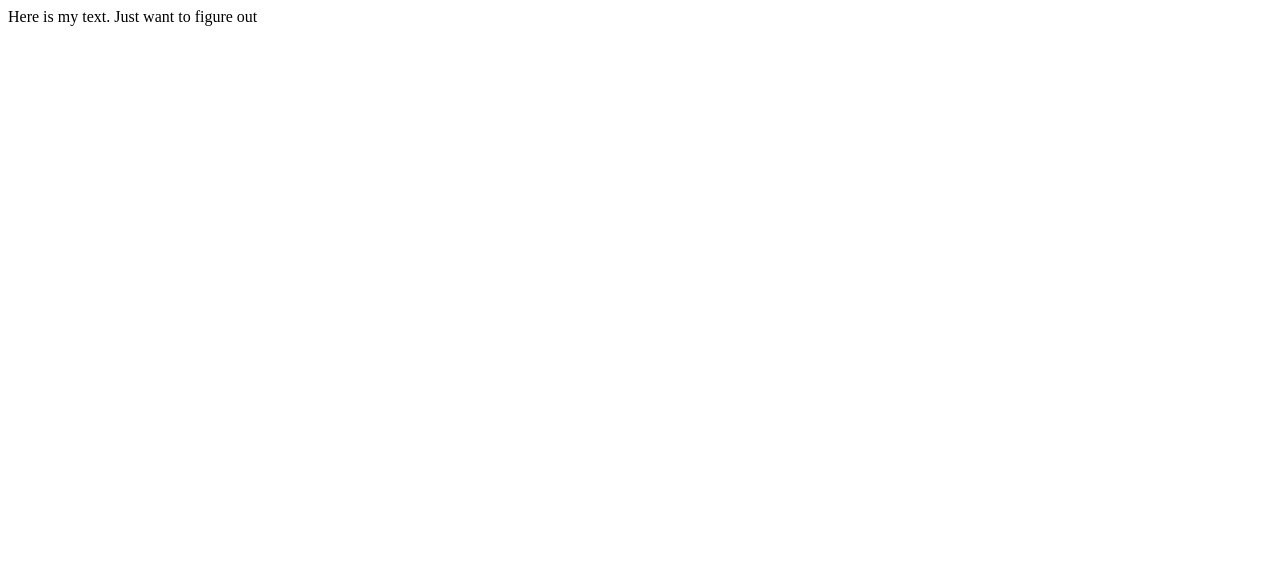
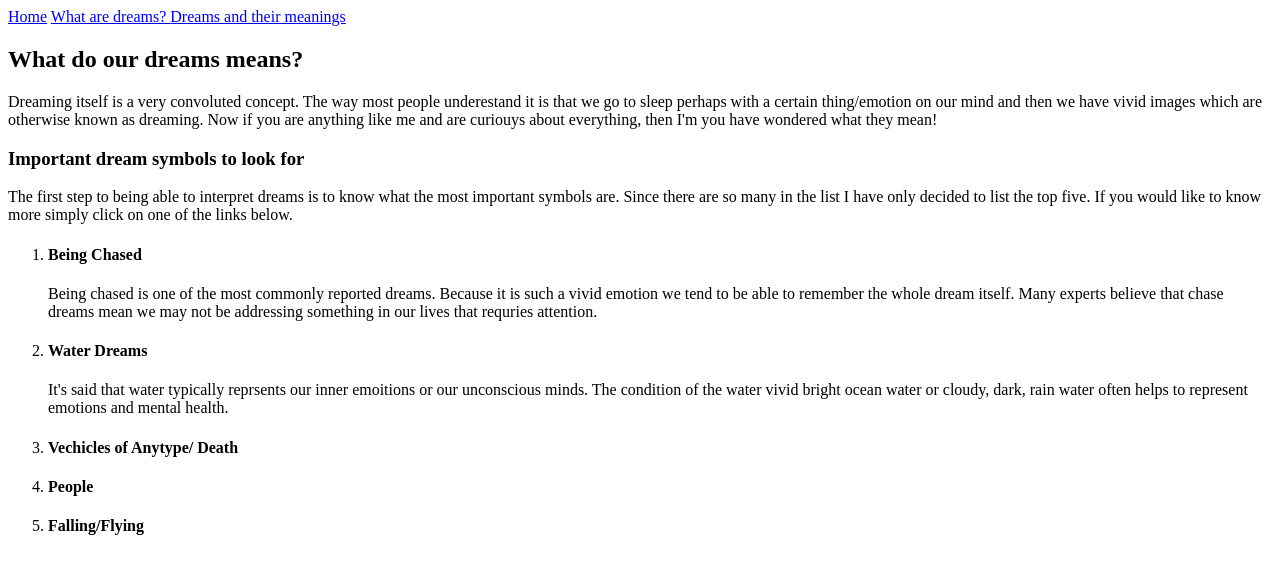
Before and after one commit to cummingsjamila/-project_1_website_Jami, a plain HTML site: page page3.html in a window 1280 px wide. Drawn offline with Linux system fonts and the light colour scheme.

Commit message:
okay even more stuff'

```diff
--- a/page3.html
+++ b/page3.html
@@ -4,7 +4,64 @@
     <meta charset="utf-8">
   </head>
   <body>
-    Here is my text. Just want to figure out
+    <nav>
+      <a href="page.1.html"> Home</a>
+      <a href="page2.html"> What are dreams? </a>
+      <a href="page3. html"> Dreams and their meanings </a>
+</nav>
+<h2> What do our dreams means? </h2>
+  <p> Dreaming itself is a very convoluted concept. The way most people underestand
+    it is that we go to sleep perhaps with a certain thing/emotion
+    on our mind and then we have vivid images which are otherwise
+    known as dreaming. Now if you are anything like me and
+  are curiouys about everything, then I'm you have
+  wondered what they mean!
+  <h3> Important dream symbols to look for </h3>
+  <p> The first step to being able to interpret dreams
+    is to know what the most important symbols are.
+    Since there are so many in the list I have only decided to list the top five.
+    If you would like to know more simply click on one of the links below.</p>
+
+    <ol>
+      <li>
+         <h4>Being Chased </h4>
+        <p> Being chased is one of the most commonly reported dreams.
+        Because it is such a vivid emotion we tend to be able to remember
+        the whole dream itself. Many experts believe that chase dreams mean
+        we may not be addressing
+      something in our lives that requries attention.
+   </li>
+        <li>
+          <h4> Water Dreams</h4>
+          <p>It's said that water typically reprsents our inner
+          emoitions or our unconscious minds. The condition of the water
+        vivid bright ocean water or cloudy, dark, rain water
+      often helps to represent emotions and mental health.   </p>
+        </li>
+        <li>
+        <h4> Vechicles of Anytype/ Death </h4>
+        <p>  </p>
+      </li>
+      <li>
+        <h4> People </h4>
+        <p>   </p>
+
+      </li>
+      <li>
+        <h4> Falling/Flying </h4>
+        <p>   </p>
+      </li>
+
+    </ol>
+
+
+
+
+
+
+
+  <source src="http://" type="mimetype"> <menu>
+    </menu>
 
   </body>
 </html>
```
Also changed, not shown: page2.html (+3 -3 lines).
